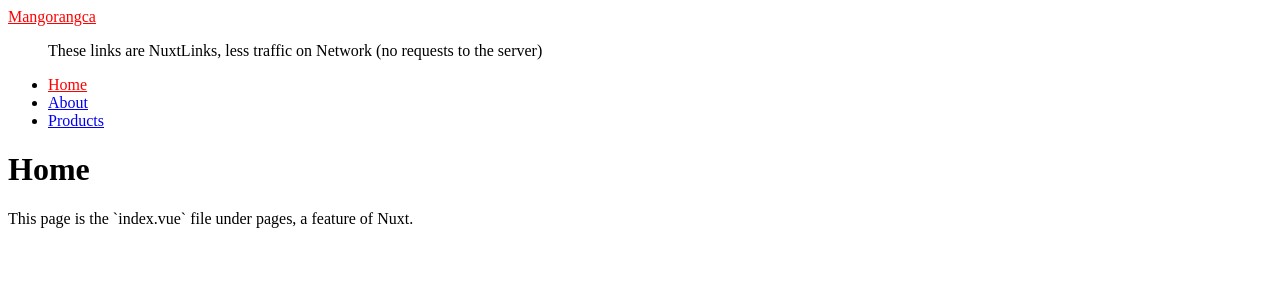
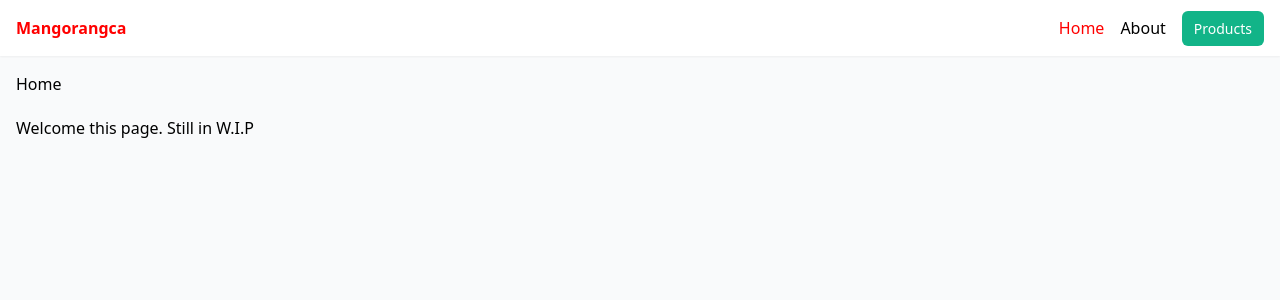
Before and after one commit to lavahotsnacks/e-commerce, a Nuxt app: page / in a window 1280 px wide. Shown: the top 300 px of the page. Built offline with nearby package versions, Linux system fonts and the light colour scheme.

Commit message:
tried tailwind
- issue: it can't read my `tailwind.css` file under the path `/assets/css/`.
- reference: https://youtu.be/dvanqBUoxhc

```diff
--- /dev/null
+++ b/assets/css/tailwind.css
@@ -0,0 +1,13 @@
+@tailwind base;
+@tailwind components;
+@tailwind utilities;
+
+body {
+  @apply bg-gray-50;
+}
+
+@layer components {
+  .btn {
+    @apply bg-[#12b488] text-white px-3 py-2 rounded-md text-sm text-white;
+  }
+}
--- a/layouts/default.vue
+++ b/layouts/default.vue
@@ -1,25 +1,18 @@
-<!-- instead of copy pasting the Nav bar on every page at the pages folder, because let's say whenever we have a change in the Nav bar, we'd have to change it on every pages in the pages folder that has it. -->
-
 <template>
     <div>
-        <header>
-            <nav>
-                <NuxtLink to="/">Mangorangca</NuxtLink>
-                <ul>
-                    <p>These links are NuxtLinks, less traffic on Network (no requests to the server)</p>
+        <header class="shadow-sm bg-white">
+            <nav class="container mx-auto p-4 flex justify-between">
+                <NuxtLink to="/" class="font-bold">Mangorangca</NuxtLink>
+                <ul class="flex gap-4">
                      <!-- instead of anchor tag like <a href=""></a>, we use nuxt component called nuxt link -->
                     <!-- we use nuxtlink instead of anchor tag to be more efficient, so it would act like a SPA, no requests to the server-->
                     <li><NuxtLink to="/">Home</NuxtLink></li>
                     <li><NuxtLink to="/about">About</NuxtLink></li>
-                    <li><NuxtLink to="/products">Products</NuxtLink></li>
-                    <!-- No need to import it as Nuxt does it automatically -->
-                    <!-- prop "to" -->
+                    <li><NuxtLink to="/products" class="btn">Products</NuxtLink></li>
                 </ul>
             </nav>
         </header>
-
-        <!-- output the page content -->
-        <div>
+        <div class="container mx-auto p-4">
             <slot />
             <!-- slot is a built in Nuxt component, this is where page content will go -->
         </div>
--- a/layouts/products.vue
+++ b/layouts/products.vue
@@ -1,31 +1,23 @@
-<!-- doesn't have to be called products, does not need to match the products pages, just it is more descriptive -->
-
-<!-- instead of copy pasting the Nav bar on every page at the pages folder, because let's say whenever we have a change in the Nav bar, we'd have to change it on every pages in the pages folder that has it. -->
-
 <template>
     <div>
-        <header>
-            <nav>
-                <NuxtLink to="/products">Mangorangca Merch</NuxtLink>
+        <header class="shadow-sm bg-white">
+            <nav class="container mx-auto p-4">
+                <NuxtLink to="/products" class="font-bold">Mangorangca Merch</NuxtLink>
             </nav>
         </header>
 
-        <!-- output the page content -->
-        <div>
+        <div class="container mx-auto p-4">
             <slot />
             <!-- slot is a built in Nuxt component, this is where page content will go -->
         </div>
 
-        <footer>
-            <ul>
-                <p>These links are NuxtLinks, less traffic on Network (no requests to the server)</p>
-                    <!-- instead of anchor tag like <a href=""></a>, we use nuxt component called nuxt link -->
+        <footer class="container mx-auto p-4 flex justify-between border-t-2">
+            <ul class="flex gap-4">
+                <!-- instead of anchor tag like <a href=""></a>, we use nuxt component called nuxt link -->
                 <!-- we use nuxtlink instead of anchor tag to be more efficient, so it would act like a SPA, no requests to the server-->
                 <li><NuxtLink to="/">Home</NuxtLink></li>
                 <li><NuxtLink to="/about">About</NuxtLink></li>
                 <li><NuxtLink to="/products">Products</NuxtLink></li>
-                <!-- No need to import it as Nuxt does it automatically -->
-                <!-- prop "to" -->
             </ul>
         </footer>
     </div>
--- a/nuxt.config.ts
+++ b/nuxt.config.ts
@@ -1,5 +1,7 @@
 // https://nuxt.com/docs/api/configuration/nuxt-config
 export default defineNuxtConfig({
   compatibilityDate: '2025-05-15',
-  devtools: { enabled: false }
+  devtools: { enabled: false },
+  modules: ['@nuxtjs/tailwindcss']
+  // css: [~/assets/css/tailwind.css]
 })
--- a/pages/about.vue
+++ b/pages/about.vue
@@ -10,5 +10,11 @@
 </script>
 
 <style scoped>
-
+    h2 {
+        margin-bottom: 20px;
+        font-size: 36px;
+    }
+    p {
+        margin: 20px 0;
+    }
 </style>
--- a/pages/index.vue
+++ b/pages/index.vue
@@ -1,7 +1,7 @@
 <template>
     <div>
         <h1>Home</h1>
-        <p>This page is the `index.vue` file under pages, a feature of Nuxt.</p>
+        <p>Welcome this page. Still in W.I.P</p>
     </div>
 </template>
 
--- a/pages/products/[id].vue
+++ b/pages/products/[id].vue
@@ -1,7 +1,6 @@
 <template>
     <div>
         <p>Product details for {{ id }}</p>
-        <p>`[id].vue` file</p>
     </div>
 </template>
 
```
Also changed, not shown: 1 other file (tests, documents, lock files or other folders).
